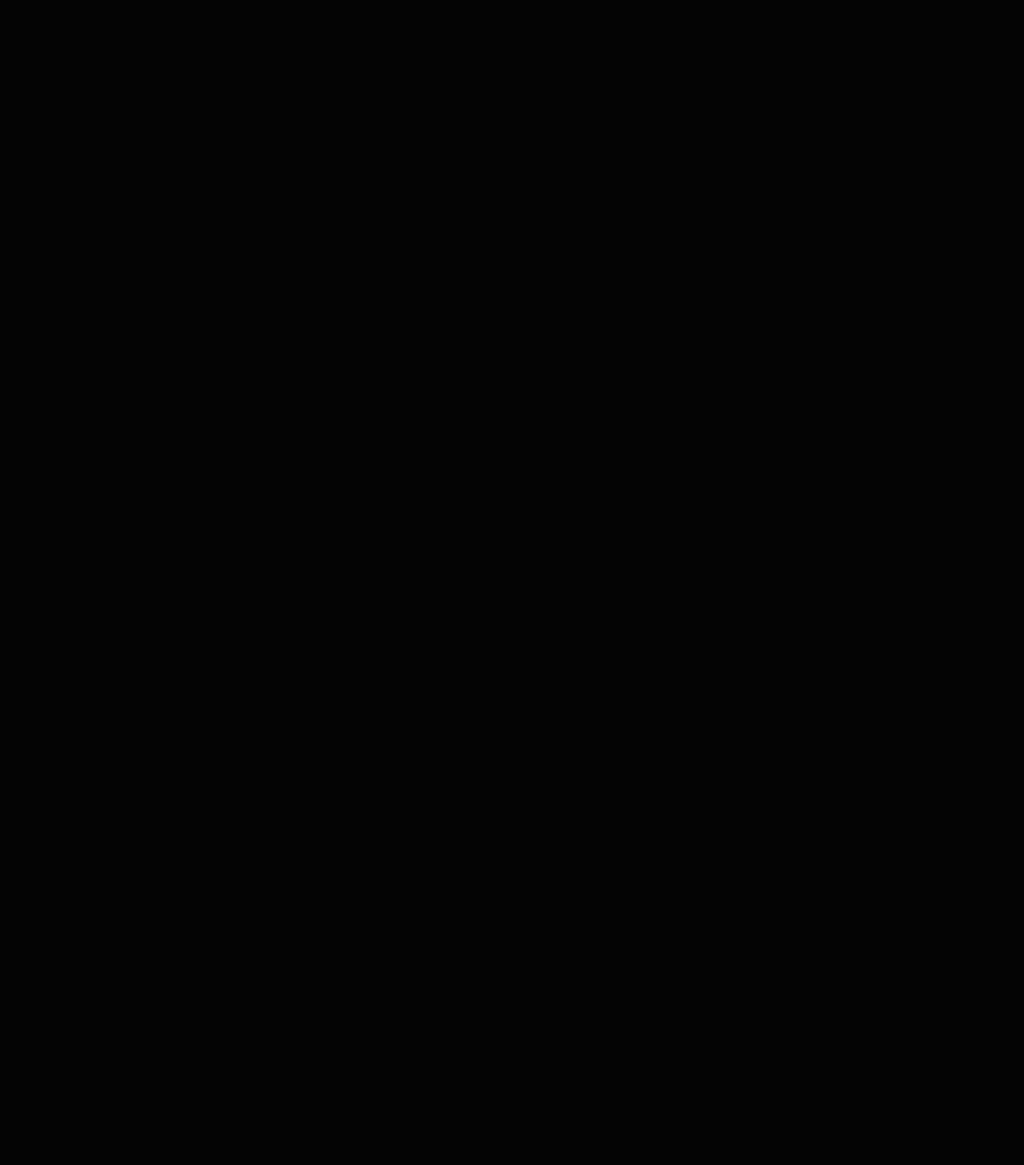
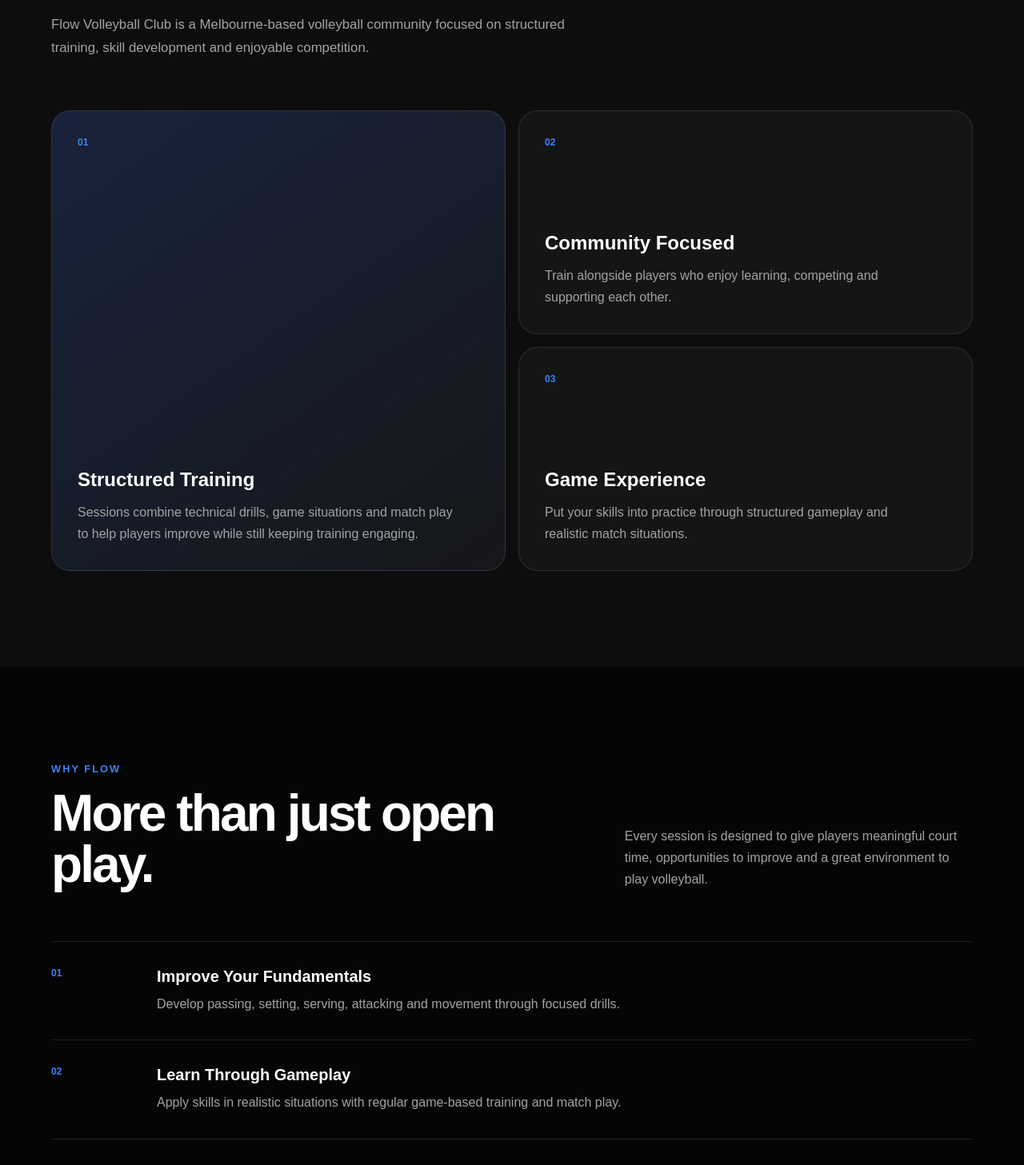
Before and after one commit to Jaydenlaoyx/flow-volleyball-club, a Next.js app: page / in a window 1280 px wide. Shown: the part 1200-2657 px from the top of the page at 80% size. Before the commit the page ends 850 px from the top, so only its background shows below. Built offline with nearby package versions, Linux system fonts and the light colour scheme.

Commit message:
feat: add club information and training benefits

```diff
--- a/app/globals.css
+++ b/app/globals.css
@@ -254,6 +254,160 @@
   background: rgba(37, 99, 235, 0.1);
 }
 
+/* =========================
+   ABOUT
+========================= */
+
+.about {
+  background: var(--surface);
+}
+
+.about-grid {
+  display: grid;
+  grid-template-columns: repeat(2, 1fr);
+  gap: 1rem;
+}
+
+.about-card {
+  min-height: 280px;
+  padding: 2rem;
+  display: flex;
+  flex-direction: column;
+  justify-content: space-between;
+  border: 1px solid var(--border);
+  border-radius: 24px;
+  background: var(--surface-light);
+  transition:
+    transform 0.25s ease,
+    border-color 0.25s ease;
+}
+
+.about-card:hover {
+  transform: translateY(-4px);
+  border-color: rgba(59, 130, 246, 0.45);
+}
+
+.about-card-large {
+  grid-row: span 2;
+  min-height: 576px;
+  background:
+    linear-gradient(
+      145deg,
+      rgba(37, 99, 235, 0.18),
+      rgba(37, 99, 235, 0.02)
+    ),
+    var(--surface-light);
+}
+
+.about-card-number {
+  color: var(--blue-light);
+  font-size: 0.75rem;
+  font-weight: 700;
+}
+
+.about-card h3 {
+  margin-bottom: 0.8rem;
+  font-size: 1.5rem;
+}
+
+.about-card p {
+  max-width: 480px;
+  color: var(--text-secondary);
+  line-height: 1.7;
+}
+
+/* =========================
+   BENEFITS
+========================= */
+
+.benefits {
+  background: var(--background);
+}
+
+.benefits-header {
+  display: grid;
+  grid-template-columns: 1.2fr 0.8fr;
+  gap: 4rem;
+  align-items: end;
+  margin-bottom: 4rem;
+}
+
+.benefits-header > p {
+  color: var(--text-secondary);
+  line-height: 1.7;
+}
+
+.benefits-grid {
+  border-top: 1px solid var(--border);
+}
+
+.benefit-card {
+  display: grid;
+  grid-template-columns: 100px 1fr;
+  gap: 2rem;
+  padding: 2rem 0;
+  border-bottom: 1px solid var(--border);
+  transition: padding 0.2s ease;
+}
+
+.benefit-card:hover {
+  padding-left: 1rem;
+}
+
+.benefit-number {
+  color: var(--blue-light);
+  font-size: 0.75rem;
+  font-weight: 700;
+}
+
+.benefit-card h3 {
+  margin-bottom: 0.6rem;
+  font-size: 1.25rem;
+}
+
+.benefit-card p {
+  max-width: 650px;
+  color: var(--text-secondary);
+  line-height: 1.6;
+}
+
+/* =========================
+   SHARED SECTIONS
+========================= */
+
+.section {
+  padding: 120px 0;
+}
+
+.section-heading {
+  max-width: 800px;
+  margin-bottom: 4rem;
+}
+
+.section-eyebrow {
+  margin-bottom: 1rem;
+  color: var(--blue-light);
+  font-size: 0.8rem;
+  font-weight: 700;
+  letter-spacing: 0.16em;
+  text-transform: uppercase;
+}
+
+.section-heading h2,
+.benefits-header h2 {
+  font-size: clamp(2.5rem, 5vw, 4.5rem);
+  line-height: 1;
+  letter-spacing: -0.045em;
+}
+
+.section-heading > p:last-child {
+  max-width: 650px;
+  margin-top: 1.5rem;
+  color: var(--text-secondary);
+  font-size: 1.05rem;
+  line-height: 1.7;
+}
+
 @media (max-width: 768px) {
   .navbar-inner {
     min-height: 70px;
@@ -299,4 +453,40 @@
     gap: 2rem;
     margin-top: 4rem;
   }
+
+  .section {
+    padding: 80px 0;
+  }
+
+  .section-heading {
+    margin-bottom: 3rem;
+  }
+
+  .about-grid {
+    grid-template-columns: 1fr;
+  }
+
+  .about-card,
+  .about-card-large {
+    min-height: 260px;
+  }
+
+  .about-card-large {
+    grid-row: auto;
+  }
+
+  .benefits-header {
+    grid-template-columns: 1fr;
+    gap: 1.5rem;
+    margin-bottom: 3rem;
+  }
+
+  .benefit-card {
+    grid-template-columns: 50px 1fr;
+    gap: 1rem;
+  }
+
+  .benefit-card:hover {
+    padding-left: 0;
+  }
 }
--- a/app/page.tsx
+++ b/app/page.tsx
@@ -1,3 +1,5 @@
+import About from "@/components/About";
+import Benefits from "@/components/Benefits";
 import Hero from "@/components/Hero";
 import Navbar from "@/components/Navbar";
 
@@ -6,6 +8,8 @@
     <main>
       <Navbar />
       <Hero />
+      <About />
+      <Benefits />
     </main>
   );
 }
--- /dev/null
+++ b/components/About.tsx
@@ -0,0 +1,62 @@
+export default function About() {
+  return (
+    <section className="section about" id="about">
+      <div className="container">
+        <div className="section-heading">
+          <p className="section-eyebrow">About Flow</p>
+
+          <h2>
+            A better place to train,
+            <br />
+            compete and enjoy volleyball.
+          </h2>
+
+          <p>
+            Flow Volleyball Club is a Melbourne-based volleyball community
+            focused on structured training, skill development and enjoyable
+            competition.
+          </p>
+        </div>
+
+        <div className="about-grid">
+          <div className="about-card about-card-large">
+            <span className="about-card-number">01</span>
+
+            <div>
+              <h3>Structured Training</h3>
+              <p>
+                Sessions combine technical drills, game situations and match
+                play to help players improve while still keeping training
+                engaging.
+              </p>
+            </div>
+          </div>
+
+          <div className="about-card">
+            <span className="about-card-number">02</span>
+
+            <div>
+              <h3>Community Focused</h3>
+              <p>
+                Train alongside players who enjoy learning, competing and
+                supporting each other.
+              </p>
+            </div>
+          </div>
+
+          <div className="about-card">
+            <span className="about-card-number">03</span>
+
+            <div>
+              <h3>Game Experience</h3>
+              <p>
+                Put your skills into practice through structured gameplay and
+                realistic match situations.
+              </p>
+            </div>
+          </div>
+        </div>
+      </div>
+    </section>
+  );
+}
--- /dev/null
+++ b/components/Benefits.tsx
@@ -0,0 +1,61 @@
+const benefits = [
+  {
+    number: "01",
+    title: "Improve Your Fundamentals",
+    description:
+      "Develop passing, setting, serving, attacking and movement through focused drills.",
+  },
+  {
+    number: "02",
+    title: "Learn Through Gameplay",
+    description:
+      "Apply skills in realistic situations with regular game-based training and match play.",
+  },
+  {
+    number: "03",
+    title: "Train Consistently",
+    description:
+      "Weekly Saturday sessions give players a consistent environment to practise and improve.",
+  },
+  {
+    number: "04",
+    title: "Meet Other Players",
+    description:
+      "Join a welcoming volleyball community and connect with players who share the same passion.",
+  },
+];
+
+export default function Benefits() {
+  return (
+    <section className="section benefits">
+      <div className="container">
+        <div className="benefits-header">
+          <div>
+            <p className="section-eyebrow">Why Flow</p>
+
+            <h2>More than just open play.</h2>
+          </div>
+
+          <p>
+            Every session is designed to give players meaningful court time,
+            opportunities to improve and a great environment to play
+            volleyball.
+          </p>
+        </div>
+
+        <div className="benefits-grid">
+          {benefits.map((benefit) => (
+            <article className="benefit-card" key={benefit.number}>
+              <span className="benefit-number">{benefit.number}</span>
+
+              <div>
+                <h3>{benefit.title}</h3>
+                <p>{benefit.description}</p>
+              </div>
+            </article>
+          ))}
+        </div>
+      </div>
+    </section>
+  );
+}
```
